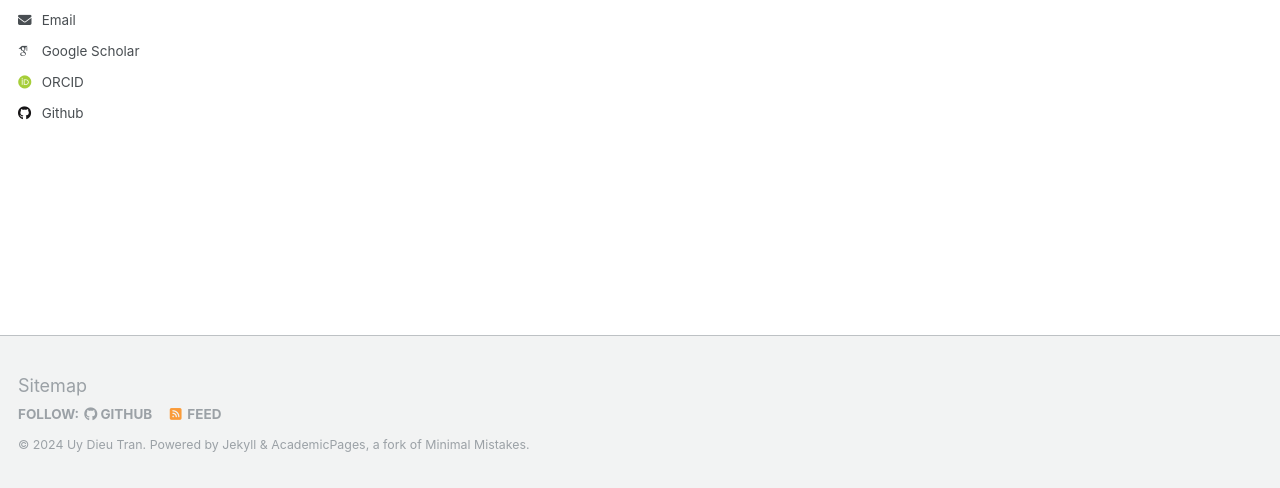
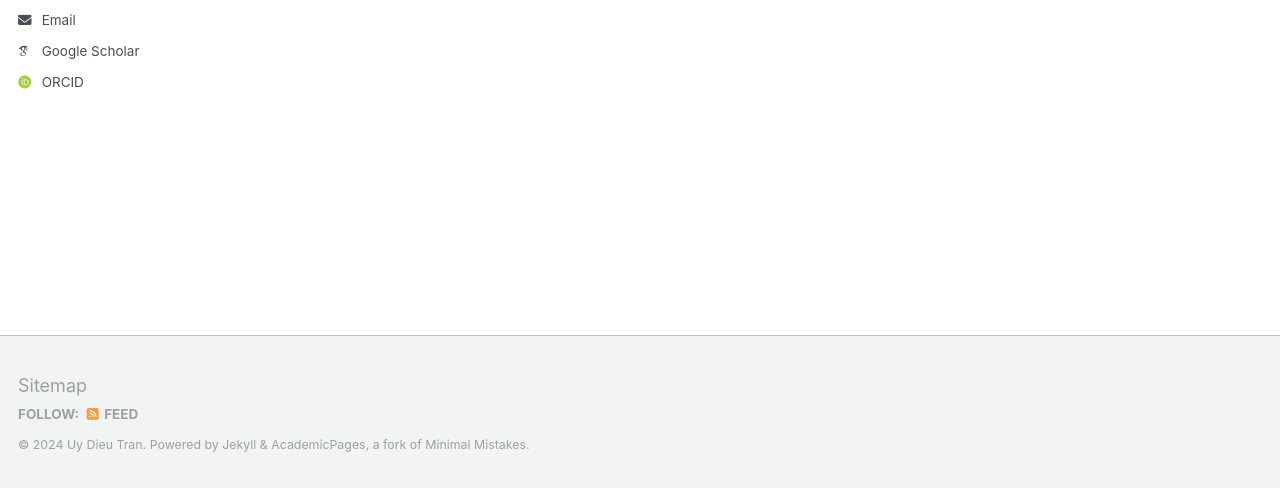
Before and after one commit to uytran20111999/uytd.github.io, a Jekyll site: the page built from _pages/about.md, in a window 1280 px wide. Shown: the part 409-897 px from the top of the page. Built offline with Jekyll 4.4.1, drawn with Linux system fonts in a browser that asks for light colours; some web fonts are replaced.

Commit message:
update profile

```diff
--- a/_config.yml
+++ b/_config.yml
@@ -43,7 +43,7 @@ author:
   bitbucket        : # Username - Update with your username on the site
   codepen          : # Username
   dribbble         : # Username
-  github           : "uytran20111999"
+  # github           : "uytran20111999"
   kaggle           : # Username
   stackoverflow    : # User number or user number and name (i.e., use "1" or "1/jeff-atwood")
 
```
